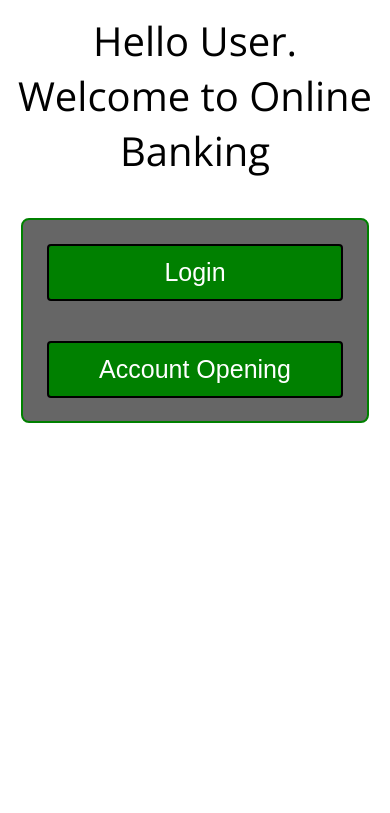
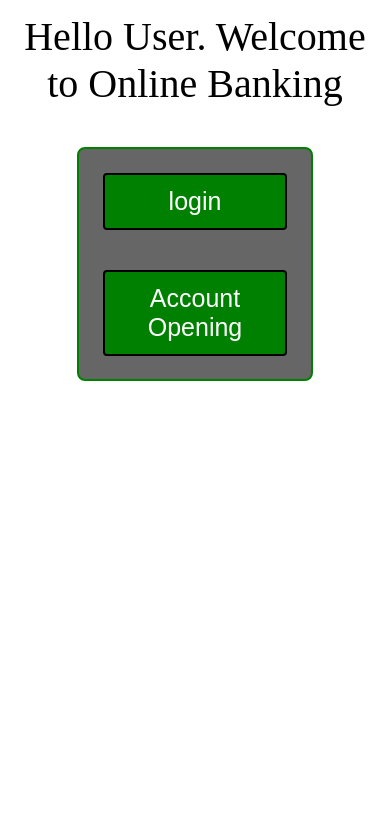
Before and after one commit to shahmr-code/hackathon-agnee, a Flask app: template online-banking-python/templates/welcome.html in a window 390 px wide. Shown: the top 813 px of the page. Run offline with Flask 2, Linux system fonts and the light colour scheme; the template is opened without the code that fills it, so the values that code supplies are empty.

Commit message:
Updated version

```diff
--- a/online-banking-python/templates/welcome.html
+++ b/online-banking-python/templates/welcome.html
@@ -1,13 +1,7 @@
 <html>
     <head>
-        <meta name="viewport" content="width=device-width, initial-scale=1">
-        <link href='https://fonts.googleapis.com/css?family=Open Sans' rel='stylesheet'>
-        <title>Welcome</title>
         <style>
-        body{
-            font-family: 'Open Sans';
-        }
-        .container{
+           .container{
             padding: 1%;
             width: 60%;
             border-radius:8px;
@@ -38,17 +32,12 @@
         .set{
             padding: 20px;
         }
-        @media(max-width:1050px){
-            .container{
-                padding: 1%;
-                width: 90%;
-                border-radius:8px;
-                border: 2px solid green;
-                background-color: rgba(0,0,0,0.6);
-                margin: 30px auto;
+        </style>
+        <script>
+            function login(){
+                window.location.href = "login.html";
             }
-		}
-        </style>
+        </script>
     </head>
     <body>
         <div>
@@ -58,8 +47,8 @@
         </div>
         <div class="container">
             <div>
-                <div class =  "set"><a href = "login.html" ><button id="submit" class="do you want to login">Login</button></a></div>
-                <div class =  "set"><a href = "accountOpening.html" ><button id="submit" class="do you want to open account">Account Opening</button></a></div>
+                <div class =  "set"><a href = "login.html" ><button id="submit" title="do you want to login" name="login">login</button></a></div>
+                <div class =  "set"><a href = "accountOpening.html" ><button id="submit" title="do you want to open account" name="Account_Opening">Account Opening</button></a></div>
             </div>
         </div>
     </body>
```
